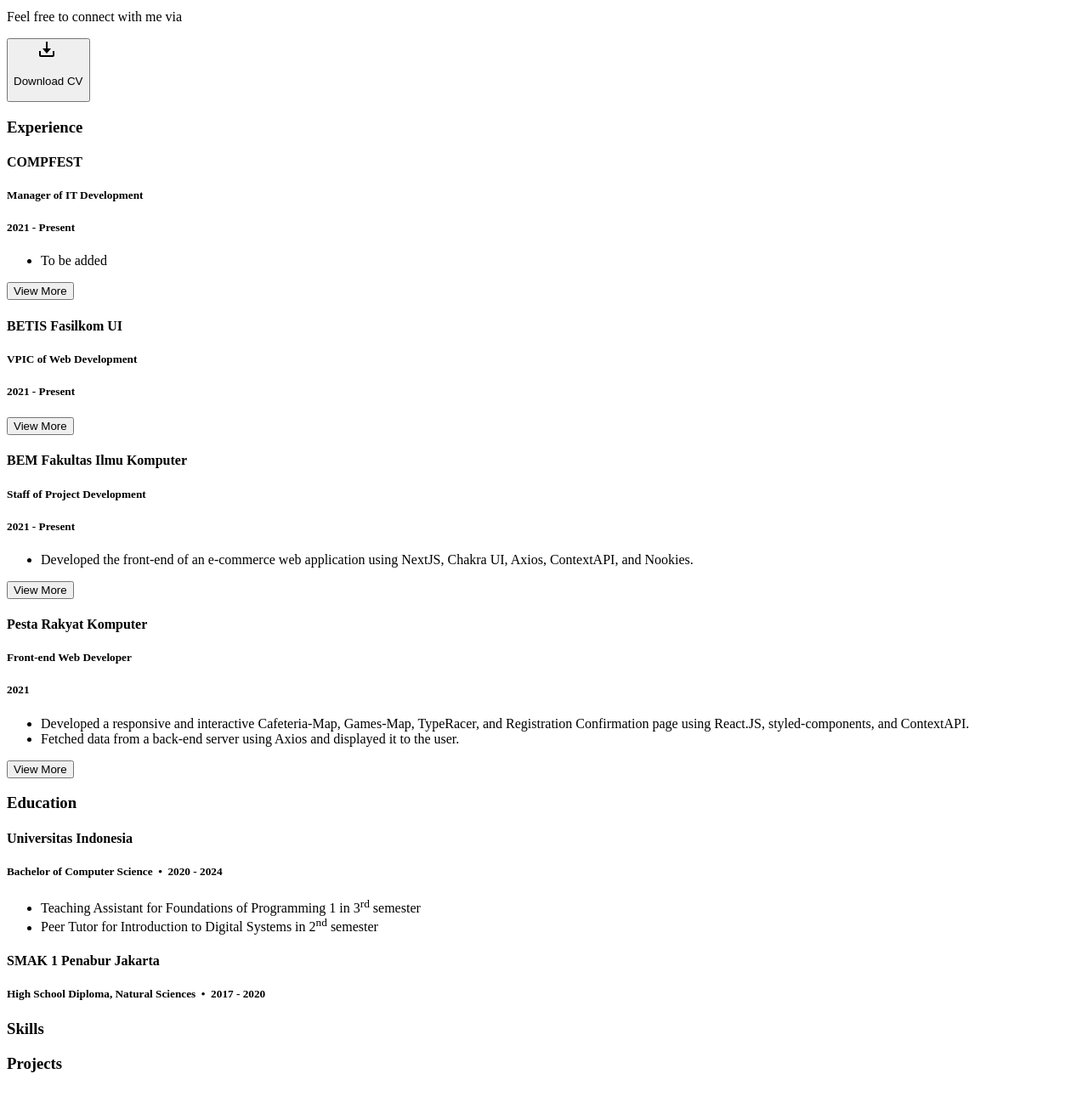
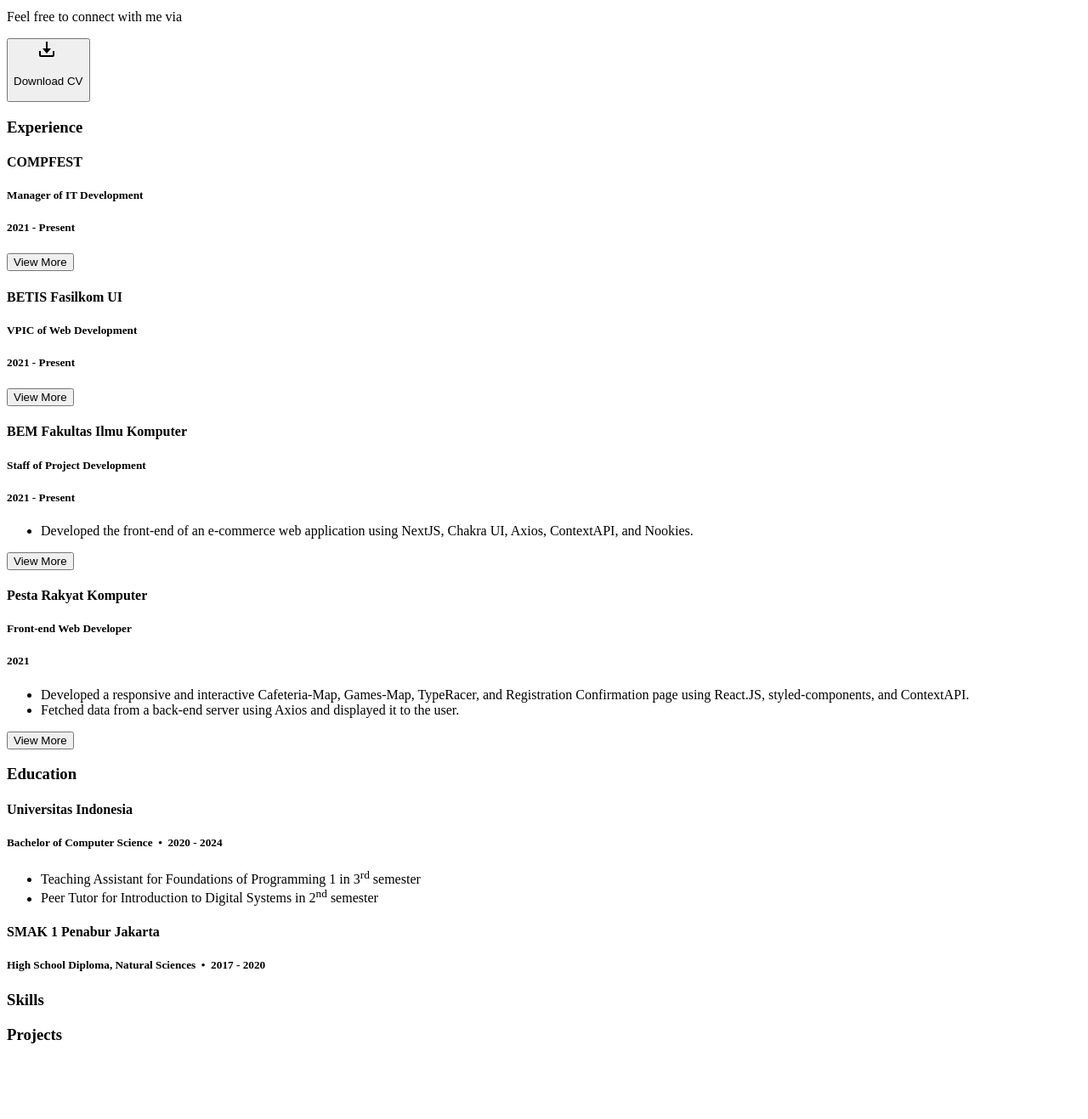
Before and after one commit to vincentsuryakim/portfolio, a Next.js app: page / in a window 1280 px wide. Shown: the part 912-2229 px from the top of the page at 85% size. Built offline with nearby package versions, Linux system fonts and the light colour scheme.

Commit message:
Changed top value for sticky elements and other minor fixes

```diff
--- a/pages/index.tsx
+++ b/pages/index.tsx
@@ -211,7 +211,7 @@
           <div className="w-full lg:w-2/6 flex justify-center lg:justify-end">
             <div>
               <motion.h3
-                className="text-5xl text-center lg:text-right font-bold text-white lg:pr-4 sticky top-12"
+                className="text-5xl text-center lg:text-right font-bold text-white lg:pr-4 sticky top-20"
                 ref={whoAmIRef}
                 initial="up"
                 animate={controlsWhoAmITitle}
@@ -266,7 +266,7 @@
           <div className=" w-full lg:w-2/6 flex justify-center lg:justify-end">
             <div>
               <motion.h3
-                className="text-5xl text-right font-bold lg:pr-4 sticky top-12"
+                className="text-5xl text-right font-bold lg:pr-4 sticky top-20"
                 ref={experienceTitleRef}
                 initial="up"
                 animate={controlsExperienceTitle}
@@ -288,9 +288,9 @@
                 title="COMPFEST"
                 role="Manager of IT Development"
                 time="2021 - Present"
-                short={[
-                  "To be added",
-                ]}
+                // short={[
+                //   "To be added",
+                // ]}
               >
                 <h5 className="text-md italic">Manager of IT Development</h5>
                 <h5 className="text-md italic">2021 - Present</h5>
@@ -299,9 +299,9 @@
                 </ul> */}
                 <h5 className="text-md italic border-t-[1px] border-gray-300 mt-2 pt-2">Software Engineer</h5>
                 <h5 className="text-md italic">2021</h5>
-                <ul className="mt-2 list-disc list-inside">
+                {/* <ul className="mt-2 list-disc ml-4">
                   <li>To be added.</li>
-                </ul>
+                </ul> */}
               </ExperienceCard>
               <ExperienceCard
                 href="http://betis.cs.ui.ac.id/"
@@ -312,7 +312,7 @@
               >
                 <h5 className="text-md italic">VPIC of Web Development</h5>
                 <h5 className="text-md italic">2021 - Present</h5>
-                {/* <ul className="mt-2 list-disc list-inside">
+                {/* <ul className="mt-2 list-disc ml-4">
                   <li>Information about being VPIC of Web Development</li>
                 </ul> */}
               </ExperienceCard>
@@ -328,7 +328,7 @@
               >
                 <h5 className="text-md italic">Staff of Project Development</h5>
                 <h5 className="text-md italic">2021 - Present</h5>
-                <ul className="mt-2 list-disc list-inside">
+                <ul className="mt-2 list-disc ml-4">
                   <li>Developed the front-end of an e-commerce web application using NextJS, Chakra UI, Axios, ContextAPI, and Nookies.</li>
                 </ul>
               </ExperienceCard>
@@ -345,7 +345,7 @@
               >
                 <h5 className="text-md italic">Front-end Web Developer</h5>
                 <h5 className="text-md italic">2021</h5>
-                <ul className="mt-2 list-disc list-inside">
+                <ul className="mt-2 list-disc ml-4">
                   <li>Developed a responsive and interactive Cafeteria-Map, Games-Map, TypeRacer, and Registration Confirmation page using React.JS, styled-components, and ContextAPI.</li>
                   <li>Fetched data from a back-end server using Axios and displayed it to the user.</li>
                 </ul>
@@ -359,7 +359,7 @@
           <div className="w-full lg:w-2/6 flex justify-center lg:justify-end">
             <div>
               <motion.h3
-                className="text-5xl text-center lg:text-right font-bold lg:pr-4 sticky top-12"
+                className="text-5xl text-center lg:text-right font-bold lg:pr-4 sticky top-20"
                 ref={educationTitleRef}
                 initial="up"
                 animate={controlsEducationTitle}
@@ -368,21 +368,25 @@
             </div>
           </div>
           <motion.div
-            className="mt-10 lg:mt-0 w-full lg:w-4/6 px-6 lg:px-16"
+            className="mt-10 lg:mt-0 w-full lg:w-4/6 px-6 lg:px-16 space-y-9"
             ref={educationContentRef}
             initial="left"
             animate={controlsEducationContent}
             variants={rightVariants}
           >
+              <div>
                 <h4 className="text-left text-2xl font-semibold">Universitas Indonesia</h4>
                 <h5 className="text-md italic">Bachelor of Computer Science &nbsp;&bull;&nbsp; 2020 - 2024</h5>
                 <ul className="mt-2 list-disc list-inside">
                   <li>Teaching Assistant for Foundations of Programming 1 in 3<sup>rd</sup> semester</li>
                   <li>Peer Tutor for Introduction to Digital Systems in 2<sup>nd</sup> semester</li>
                 </ul>
+              </div>
 
-              <h4 className="text-left text-2xl font-semibold mt-9">SMAK 1 Penabur Jakarta</h4>
+              <div>
+                <h4 className="text-left text-2xl font-semibold">SMAK 1 Penabur Jakarta</h4>
                 <h5 className="text-md italic">High School Diploma, Natural Sciences &nbsp;&bull;&nbsp; 2017 - 2020</h5>
+              </div>
           </motion.div>
         </div>
 
@@ -391,7 +395,7 @@
           <div className="w-full lg:w-2/6 flex justify-center lg:justify-end">
             <div>
               <motion.h3
-                className="text-5xl text-center lg:text-right font-bold lg:pr-4 sticky top-12"
+                className="text-5xl text-center lg:text-right font-bold lg:pr-4 sticky top-20"
                 ref={skillsTitleRef}
                 initial="up"
                 animate={controlsSkillsTitle}
```
Lines whose indentation alone changed are shown as unchanged.
